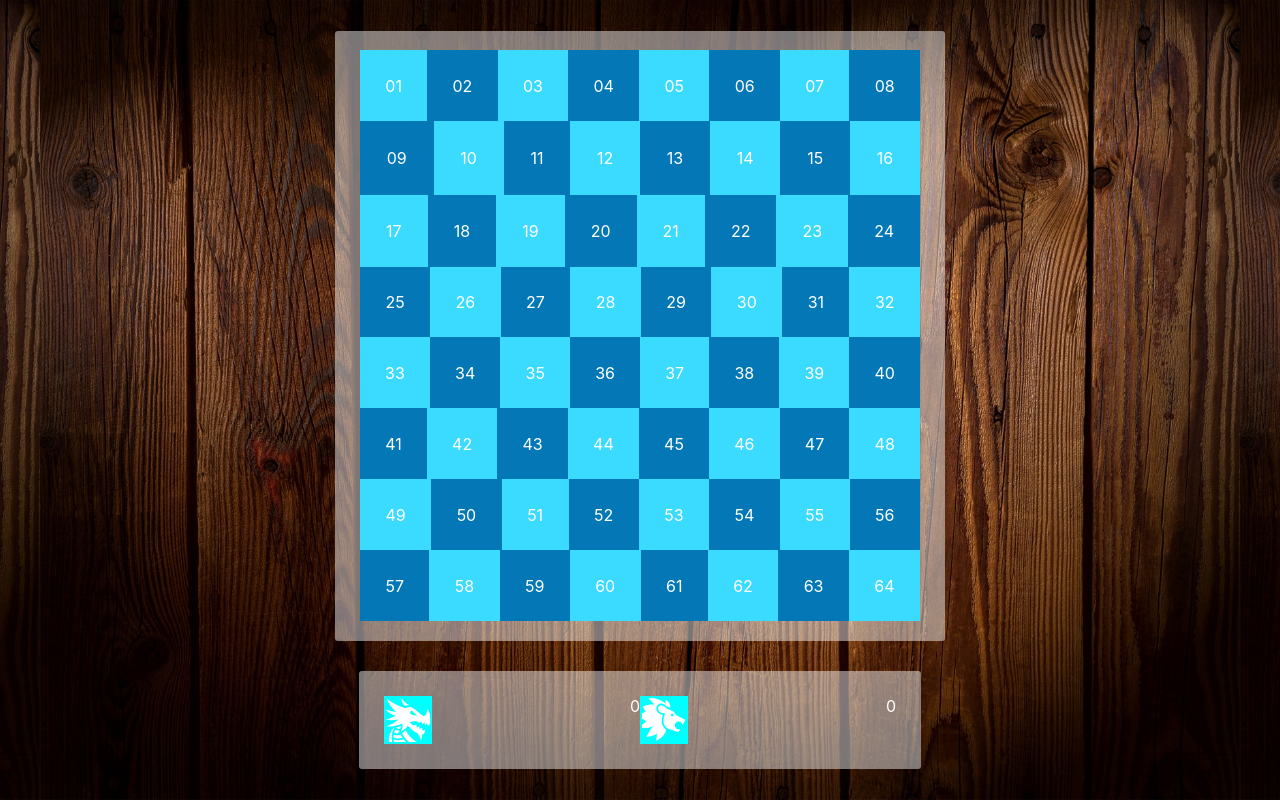
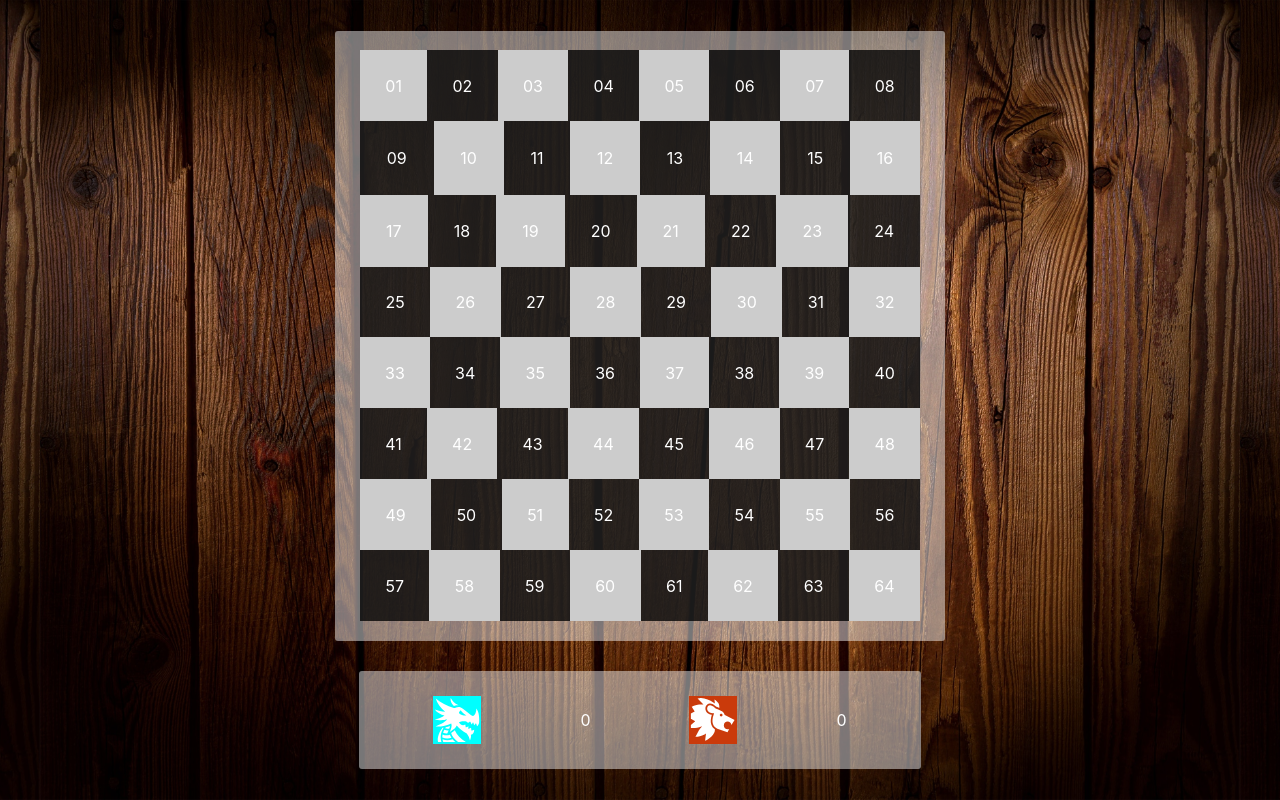
Before and after one commit to thatvictor7/checkers, a React (Create React App) app: page / in a window 1280 px wide. Built offline with nearby package versions, Linux system fonts and the light colour scheme; the HTML template or start-up script is replaced by a standard one.

Commit message:
styled elements

```diff
--- a/src/components/board.jsx
+++ b/src/components/board.jsx
@@ -3,8 +3,8 @@ import '../styling/board.css'
 function colorSelector(num, squareNum) {
     let stringNumber = doubleDigit(squareNum)
     return num % 2 === 0 ?
-    <div key={squareNum} style={{backgroundColor: "#3bdbff"}} className='square flex-centered'>{stringNumber}</div> :
-    <div key={squareNum} style={{backgroundColor: "#0478b7"}} className='square flex-centered'>{stringNumber}</div>
+    <div key={squareNum} style={{backgroundColor: "rgba(204,204,204,1)"}} className='square flex-centered'>{stringNumber}</div> :
+    <div key={squareNum} style={{backgroundColor: "rgba(0,0,0,0.7745348505613183)"}} className='square flex-centered'>{stringNumber}</div>
     // <div key={squareNum} style={{backgroundColor: "#0478b7"}} className='square flex-centered'><div className='disk light'></div></div>
 }
 
--- a/src/components/scoreBoard.jsx
+++ b/src/components/scoreBoard.jsx
@@ -4,15 +4,15 @@ import { GiSpikedDragonHead, GiLion } from "react-icons/gi";
 export default function ScoreBoard(props) {
     return(
         <div id="scoreboard-container" className='flex-centered'>
-            <div className='score teal'>
+            <div className='score'>
                 <div className='icon-container flex-centered'>
                     <GiSpikedDragonHead className='icon' />
                 </div>
                 <div>0</div>
             </div>
-            <div className='score red'>
+            <div className='score'>
                 <div className='icon-container flex-centered'>
-                    <GiLion className='icon' />
+                    <GiLion className='icon red' />
                 </div>
                 <div>0</div>
             </div>
--- a/src/styling/App.css
+++ b/src/styling/App.css
@@ -18,9 +18,9 @@
 }
 
 .teal {
-  /* color: rgb(0, 252, 252); */
+  /* background-color: rgb(0, 252, 252); */
 }
 
 .red {
-  /* color: rgb(202, 58, 11); */
+  background-color: rgb(202, 58, 11);
 }
--- a/src/styling/scoreBoard.css
+++ b/src/styling/scoreBoard.css
@@ -11,7 +11,8 @@
     min-width: fit-content;
     width: 50%;
     display: flex;
-    justify-content: space-between;
+    justify-content: space-around;
+    align-items: center;
 }
 
 .icon-container {
```
